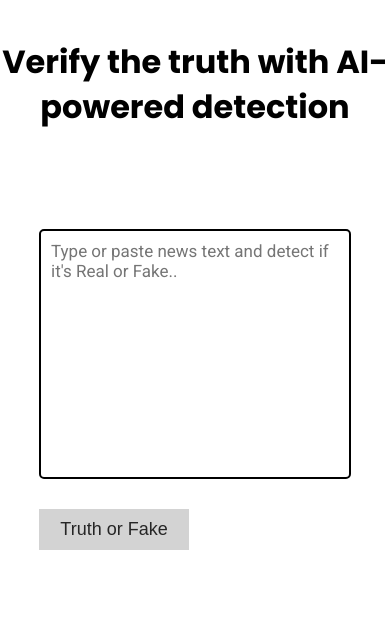
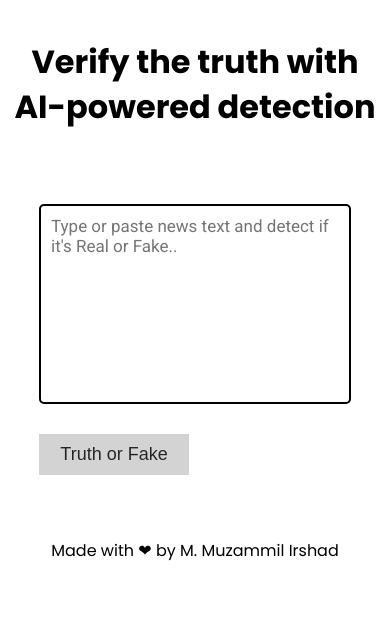
Before and after one commit to Muzammil-ML-Projects/Fake-News-Detection-Model, a Flask app: page / in a window 390 px wide. Shown: the top 639 px of the page. Run offline with Flask 3, Linux system fonts and the light colour scheme; parts of the project's set-up code (start-up, migrations or seed data) failed here and were passed over.

Commit message:
Make design responsive

```diff
--- a/static/style.css
+++ b/static/style.css
@@ -20,7 +20,7 @@ body{
 header h1{
     text-align: center;
     margin-top: 3rem;
-    padding: 1rem 0.2rem;
+    padding: 1rem 0.5rem;
 }
 
 /* form */
@@ -30,7 +30,7 @@ header h1{
 }
 form{
     width: 80%;
-    height: 50rem;
+    height: 40rem;
     display: flex;
     flex-direction: column;
     justify-content: center;
@@ -45,6 +45,11 @@ form{
     font-family: "Roboto", sans-serif;
     border-radius: 0.5rem;
     resize: none;
+}
+#butRes{
+    display: flex;
+    justify-content: space-between;
+    align-items: center;
 }
 button{
     width: 15rem;
@@ -64,7 +69,6 @@ button:active{
 }
 /* footer */
 footer{
-    position: absolute;
-    right: 13.5rem;
-    bottom: 12rem;
+    text-align: center;
+    margin-bottom: 2rem;
 }
--- a/templates/index.html
+++ b/templates/index.html
@@ -17,15 +17,18 @@
     <!-- form -->
      <form action="/predict" method="post">
         <textarea required name="news" id="text" placeholder="Type or paste news text and detect if it's Real or Fake.."></textarea>
+        <div id="butRes">
         <button type="submit">Truth or Fake</button>
+          {% if prediction %}
+<p id="result"></p>
+    {% endif %}
+    </div>
      </form>
      </div>
  </main>
  <!-- footer -->
   <footer>
-  {% if prediction %}
-<p id="result"></p>
-    {% endif %}
+<p>Made with ❤ by M. Muzammil Irshad</p>
   </footer>
 
   <!-- half second delay -->
```
